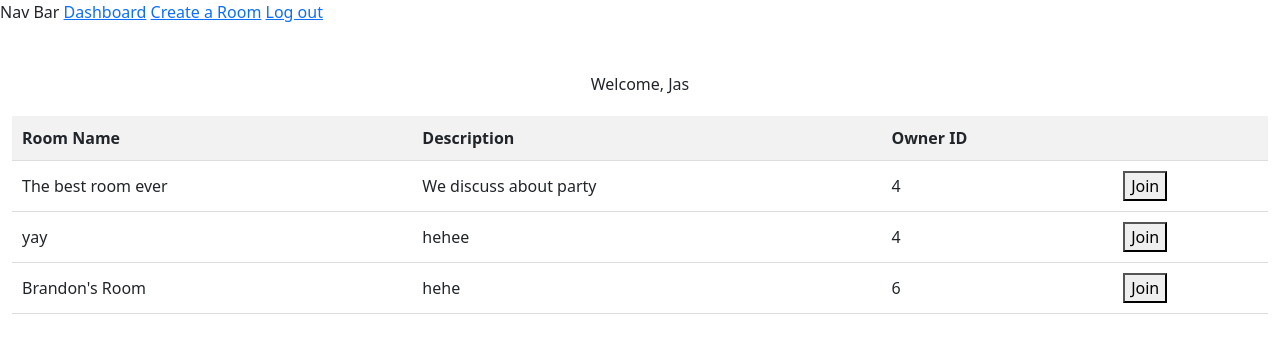
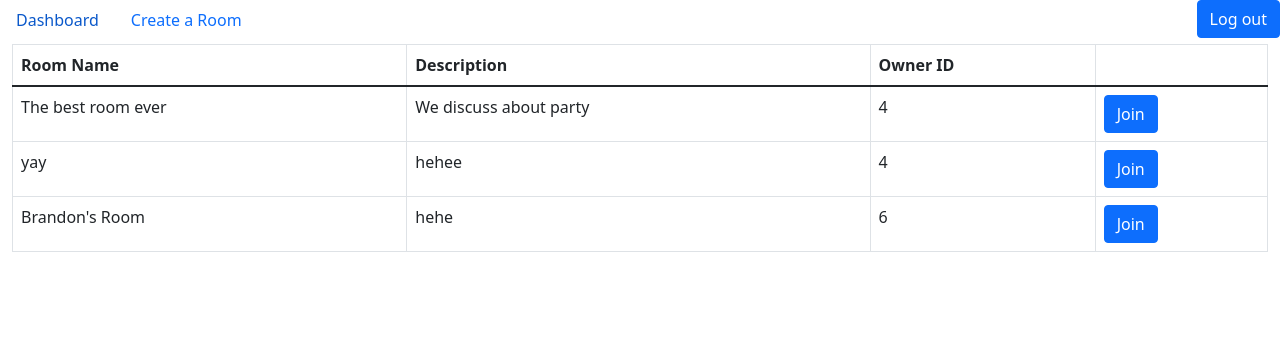
Before and after one commit to jaspereap/chatty, a Flask app: page /dashboard in a window 1280 px wide. Shown: the top 361 px of the page. Run offline with Flask 3, Linux system fonts and the light colour scheme; a user stored in the database is signed in; data comes from the database, SQL or seed files in the repository; both versions use the stored data as it was after the commit; some libraries are stand-ins or nearby versions.

Commit message:
first release

```diff
--- a/app.py
+++ b/app.py
@@ -214,14 +214,18 @@ def delete_room():
     db = get_db('rooms.db')
     rooms_db = db.execute('SELECT * FROM rooms')
     for row in rooms_db:
-        print(row['room_id'])
-        print(row['owner'])
         if row['room_id'] == int(room_id):
             if row['owner'] == int(owner):
                 print("DELETE FROM DATABASE")
                 db.execute('DELETE FROM rooms WHERE room_id = ? AND owner = ?', (room_id, int(owner)))
                 db.commit()
+                db.close()
+                db = get_db('messages.db')
+                db.execute('DELETE FROM messages WHERE room_id = ?', (room_id,))
+                db.commit()
+                db.close()
                 return redirect(url_for('dashboard'))
+
     flash('You are not the owner')
     return redirect(url_for('dashboard'))
 
--- a/static/styles.css
+++ b/static/styles.css
@@ -1,16 +1,5 @@
-    .dashboard {
-        max-width: 800px;
-        margin: 0 auto;
-    }
-
-    table {
-        width: 100%;
-        border-collapse: collapse;
-        margin-top: 20px;
-    }
-
     th, td {
-        padding: 10px;
+        padding: 1px;
         text-align: left;
         border-bottom: 1px solid #ddd;
     }
--- a/templates/dashboard.html
+++ b/templates/dashboard.html
@@ -5,7 +5,6 @@ Dashboard
 {% endblock %}
 
 {% block main %}
-    Welcome, {{ current_user.username }}
     <script src="https://cdn.socket.io/4.5.4/socket.io.min.js"></script>
     <script>
         document.addEventListener("DOMContentLoaded", function() {
@@ -13,35 +12,38 @@ Dashboard
             username = "{{ current_user.username }}";
 
             socket.on('connect', function(){
-                socket.emit('systemMessage',username+' has connected');
+                socket.emit('systemMessage', username + ' has connected');
             });
 
             {% for room in rooms %}
-                document.querySelector("#" + "room-{{ room['room_id'] }}").addEventListener('click', function(e){
+                document.querySelector("#room-{{ room['room_id'] }}").addEventListener('click', function(e){
                     e.preventDefault();
-                    var roomName = document.querySelector("#" + "room-{{ room['room_id'] }}").value;
-                    socket.emit('systemMessage',roomName);
+                    var roomName = document.querySelector("#room-{{ room['room_id'] }}").value;
+                    socket.emit('systemMessage', roomName);
                     window.location.href = '/chatroom/' + '{{ room['room_id'] }}';
                 });
             {% endfor %}
         });
     </script>
 
-    <table>
+    <table class="table table-bordered table-hover">
+        <thead class="thead-dark">
             <tr>
                 <th>Room Name</th>
                 <th>Description</th>
                 <th>Owner ID</th>
                 <th></th>
             </tr>
+        </thead>
+        <tbody>
             {% for room in rooms %}
             <tr>
                 <td>{{ room['room_name'] }}</td>
                 <td>{{ room['room_desc'] }}</td>
                 <td>{{ room['owner'] }}</td>
-        <td><button type="submit" id="room-{{ room['room_id'] }}" value="{{ room['room_name'] }}">Join</button></td>
+                <td><button type="submit" id="room-{{ room['room_id'] }}" value="{{ room['room_name'] }}" class="btn btn-primary">Join</button></td>
             </tr>
             {% endfor %}
-
+        </tbody>
     </table>
 {% endblock %}
--- a/templates/layout.html
+++ b/templates/layout.html
@@ -17,16 +17,30 @@
     </head>
 
     <body>
-    Nav Bar
+    <ul class="nav nav-underline">
     {% if not current_user.is_authenticated %}
-        <a href="{{ url_for('register') }}">Register</a>
-        <a href="{{ url_for('login') }}">Login</a>
+        <li class="nav-item">
+            <a class="nav-link active" href="{{ url_for('register') }}">Register</a>
+        </li>
+        <li class="nav-item">
+            <a class="nav-link" href="{{ url_for('login') }}">Login</a>
+        </li>
     {% endif %}
     {% if current_user.is_authenticated %}
-        <a href="{{ url_for('dashboard') }}">Dashboard</a>
-        <a href="{{ url_for('new_room') }}">Create a Room</a>
-        <a href="{{ url_for('logout') }}">Log out</a>
+        <li class="nav-item">
+            <a class="nav-link" href="{{ url_for('dashboard') }}">Dashboard</a>
+        </li>
+        <li class="nav-item">
+            <a class="nav-link" href="{{ url_for('new_room') }}">Create a Room</a>
+        </li>
+        <li class="nav-item ms-auto">
+            <button type="button" class="btn btn-primary position-relative" onclick="location.href='{{ url_for('logout') }}'">
+              Log out
+            </button>
+        </li>
+
     {% endif %}
+    </ul>
 
     <header>
     {% if get_flashed_messages() %}
@@ -37,7 +51,7 @@
     {% block header %}{% endblock %}
     </header>
 
-        <main class="container-fluid py-5 text-center">
+        <main class="container-fluid py-1 text-center">
             {% block main %}{% endblock %}
         </main>
 
```
Also changed, not shown: templates/chatroom.html (+4 -4 lines), README.md, messages.db, rooms.db. Lines whose indentation alone changed are shown as unchanged.
